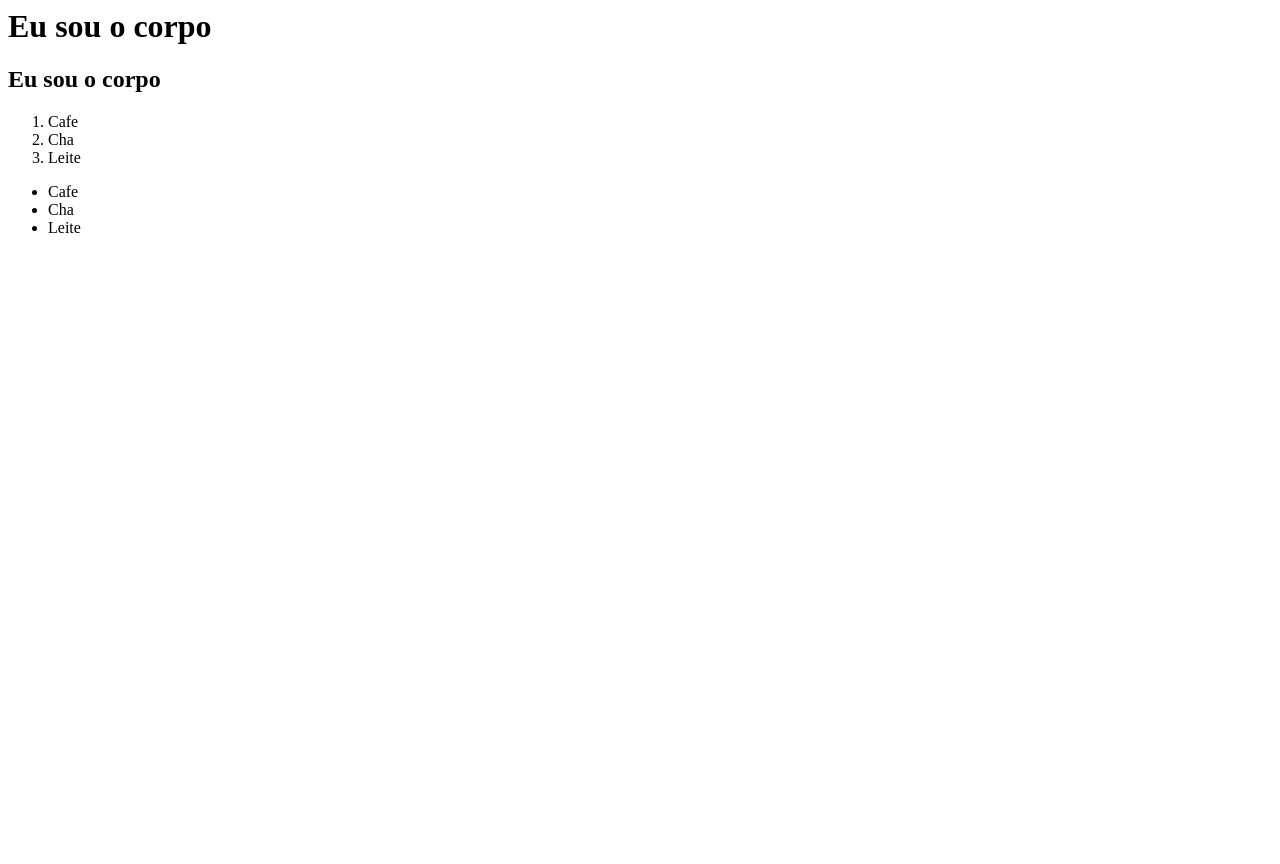
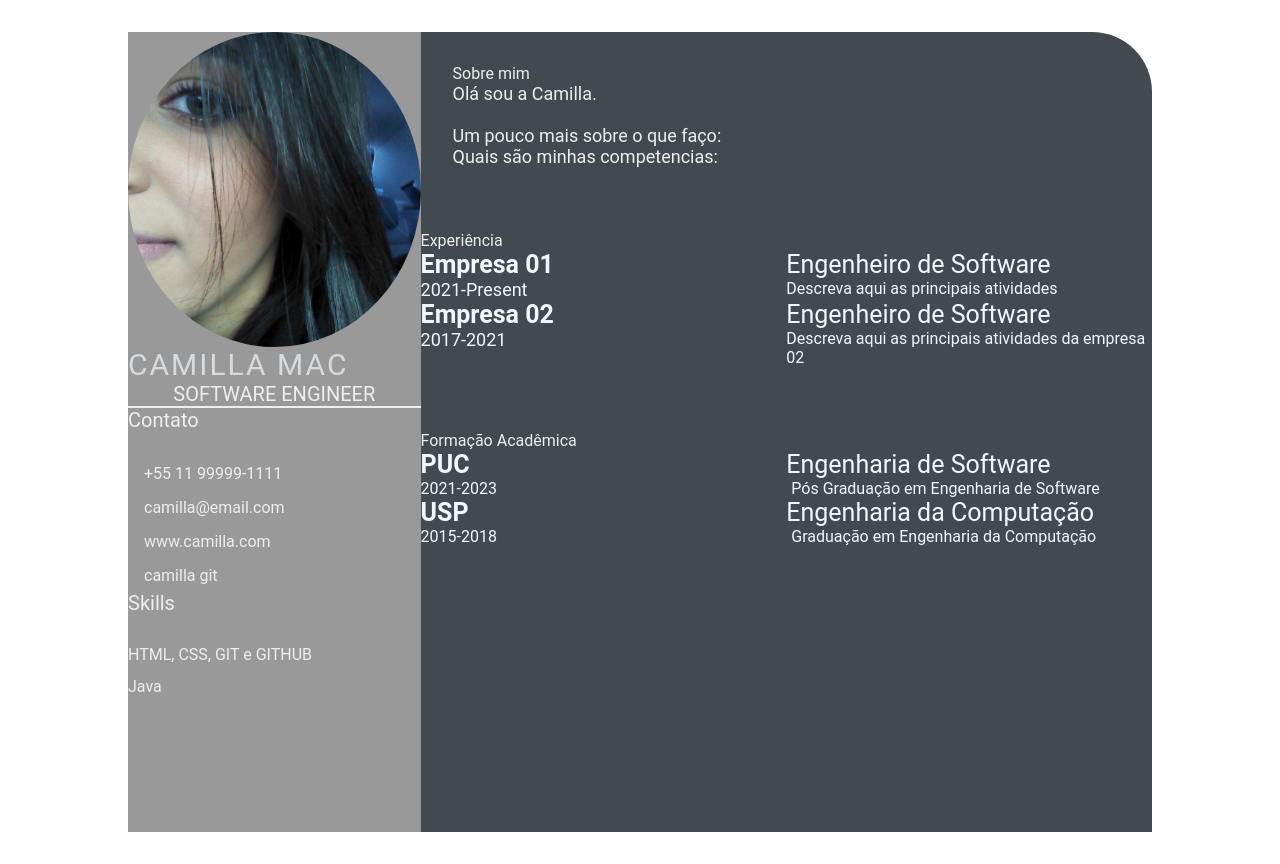
Before and after one commit to MillaMachado/MillaMachado.git.io, a plain HTML site: page index.html in a window 1280 px wide. Before the commit the page ends 800 px from the top, so only its background shows below. Drawn offline with Linux system fonts and the light colour scheme.

Commit message:
Finalizando dia 4

```diff
--- a/index.html
+++ b/index.html
@@ -1,25 +1,97 @@
-<html>
+<html lang="en">
+<head>
+    <meta charset="UTF-8">
+    <meta http-equiv="X-UA-Compatible" content="IE=edge">
+    <meta name="viewport" content="width=device-width, initial-scale=1.0">
+    <title>Camilla Mac</title>
+    <link rel="stylesheet" href="style.css">
+</head>
+<body>
+    <main class="resume-contents">
+        <section class="left-section">
+            <section class="left-section-content">
+                <div class="profile">
+                    <img class="profile-image" src="img/profile-image.jpg" alt="Profile image">
+                    <p class="name">Camilla Mac</p>
+                    <p class="profession">Software Engineer</p>
+                </div>
+                <div class="contact-info">
+                    <p class="left-title">Contato</p>
+                    <ul>
+                        <li><i class="fa fa-phone"></i>+55 11 99999-1111</li>
+                        <li><i class="fa fa-envelope"></i>camilla@email.com</li>
+                        <li><i class="fa fa-globe"></i>www.camilla.com</li>
+                        <li><i class="fa fa-github"></i>camilla git</li>
+                    </ul>
+                </div>
+                <div class="skills">
+                    <p class="left-title">Skills</p>
+                    <ul>
+                        <li><p>HTML, CSS, GIT e GITHUB</p></li>
+                        <li><p>Java</p></li>
+                    </ul>
+                </div>
+            </section>
+        </section>
+            <section class="right-section">
+                <div class="right-section-contents">
+                    <section class="about gap">
+                        <div class="right-title">Sobre mim</div>
+                        <p class="about-me-contents">
+                            Olá sou a Camilla. <br>
+                            <br>Um pouco mais sobre o que faço:
+                            <br>Quais são minhas competencias:
+                        </p>
+                    </section>
+                </div>
+                <section class="experience gap">
+                    <div class="right-title">Experiência</div>
+                    <div class="experience-contents">
+                        <div class="exp-left">
+                            <p class="exp-company-name">Empresa 01</p>
+                            <p class="exp-time-period">2021-Present</p>
+                        </div>
+                        <div class="exp-right">
+                            <p class="exp-position">Engenheiro de Software</p>
+                            <p class="exp-description">Descreva aqui as principais atividades</p>
+                        </div>
+                        <div class="exp-left">
+                            <p class="exp-company-name">Empresa 02</p>
+                            <p class="exp-time-period">2017-2021</p>
+                        </div>
+                        <div class="exp-right">
+                            <p class="exp-position">Engenheiro de Software</p>
+                            <p class="exp-description">Descreva aqui as principais atividades da empresa 02</p>
+                        </div>
+                    </div>
 
-    <head>
-        <title>
-            Olá, eu sou a cabeça.
-        </title>
-    </head>
-    <body>
-        <h1> Eu sou o corpo </h1>
-        <h2> Eu sou o corpo </h2>
-        <ol>
-            <li> Cafe </li>
-            <li> Cha </li>
-            <li> Leite </li>
-        </ol>
-        <ul>
-            <li> Cafe </li>
-            <li> Cha </li>
-            <li> Leite </li>
-        </ul>
+                </section>
+                <section class="education gap">
+                    <div class="right-title">Formação Acadêmica</div>
+                    <div class="education-contents">
+                    <div class="education-left">
+                        <p class="education-school-name">PUC</p>
+                        <p class="education-time-period">2021-2023</p>
+                    </div>
+                    <div class="education-right">
+                        <p class="education-subject">Engenharia de Software</p>
+                        <p class="education-desc">Pós Graduação em Engenharia de Software</p>
 
+                    </div>
+                    <div class="education-left">
+                        <p class="education-school-name">USP</p>
+                        <p class="education-time-period">2015-2018</p>
+                    </div>
+                    <div class="education-right">
+                        <p class="education-subject">Engenharia da Computação</p>
+                        <p class="education-desc">Graduação em Engenharia da Computação</p>
 
-    </body>
+                    </div>
+                </div>
+                </section>
 
+            </section>
+
+    </main>
+</body>
 </html>
--- /dev/null
+++ b/style.css
@@ -0,0 +1,138 @@
+* {
+    margin: 0;
+    padding: 0;
+    box-sizing: border-box;
+    list-style: none;
+    font-family: 'Roboto', sans-serif;
+}
+
+.resume-contents {
+    min-height: 100vh;
+    width: 80%;
+    margin: 2rem auto;
+    display: grid;
+    grid-template-columns: repeat(7, 1fr);
+}
+
+.left-section {
+    grid-column: span 2;
+    height: 100%;
+    background-color: #999999;
+}
+
+.right-section {
+    grid-column: span 5;
+    height: 100%;
+    background-color: #424a50;
+    border-radius: 0px 60px 0px 0px;
+}
+
+.left-section-contents{
+    padding: 2rem 2rem;
+}
+
+.profile {
+    width: 100%;
+    border-bottom: 2px solid #eeeeee;
+}
+
+.profile .profile-image {
+    width: 100%;
+    border-radius: 100%;
+}
+
+.name {
+    color: #D6DBDF;
+    font-size: 30px;
+    letter-spacing: 2px;
+    text-transform: uppercase;
+}
+
+.profession {
+    color: #eeeeee;
+    font-size: 20px;
+    text-transform: uppercase;
+    text-align: center;
+}
+
+/* .contact-info { border-bottom: 2px solid #1B2631; } */
+.left-title {
+    color: #eeeeee;
+    font-size: 20px;
+}
+
+.contact-info ul {
+    padding-top: 1.5rem;
+}
+
+.contact-info ul li,
+.references ul li {
+    padding: .4rem 0;
+    color: #eeeeee;
+}
+
+.contact-info ul li i,
+.references ul li i {
+    padding-right: 1rem;
+    font-size: 18px;
+    color: #eeeeee;
+}
+
+.skills ul {
+    padding-top: 1.5rem;
+}
+.skills ul li p {
+    padding: .4rem 0;
+    color: #eeeeee;
+}
+
+.right-section-contents {
+    padding: 2rem 2rem;
+}
+
+.right-title {
+    color: #eeeeee;
+}
+
+.gap {
+    padding-bottom: 2rem;
+}
+.about-me-contents {
+    font-size: 18px;
+    color: #eeeeee;
+}
+
+.experience-contents,
+.education-contents,
+.awards-contents {
+    display: grid;
+    grid-template-columns: repeat(2, 1fr);
+    padding-bottom: 2rem;
+    color: #F1F8FD;
+}
+
+.exp-company-name,
+.education-school-name,
+.awards-company-name {
+    font-size: 25px;
+    font-weight: bold;
+}
+
+.exp-time-period,
+.educationp-time-period,
+.awards-time-period {
+    font-size: 18px;
+}
+
+.exp-position,
+.education-subject,
+.awards-name {
+    font-size: 25px;
+}
+
+.exp-desc,
+.education-desc,
+.awards-desc {
+    font-size: 16px;
+    padding-left: 5px;
+}
```
Also changed, not shown: img/profile-image.jpg (added).
